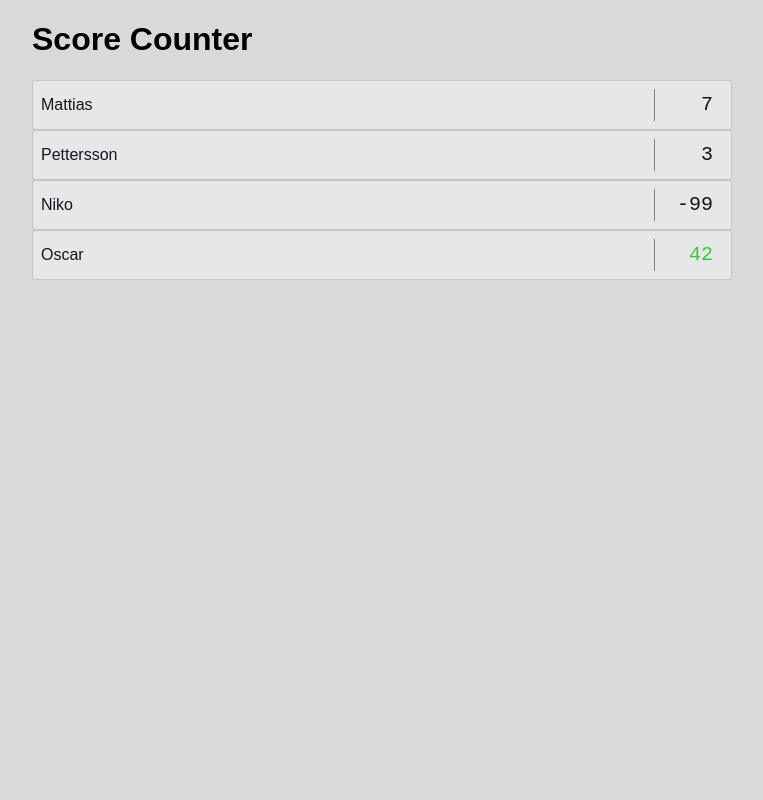
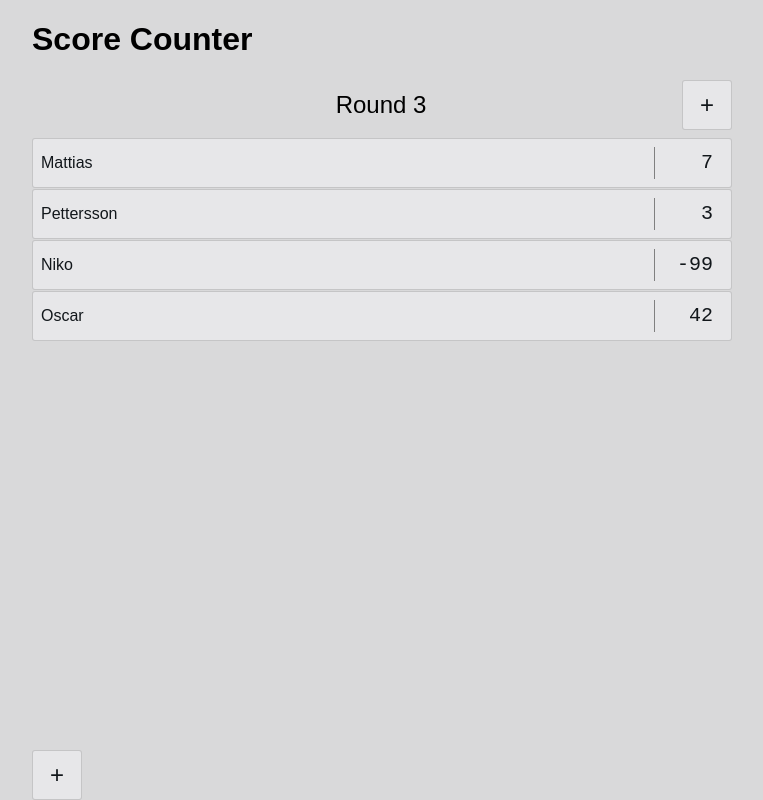
Before and after one commit to OscarMarcusson/score-counter, an Angular app in the folder score-counter-client/: page / in a window 1280 px wide. Shown: the whole page, without its empty margins (258-1021 px from the left). Built offline with nearby package versions, Linux system fonts and the light colour scheme.

Commit message:
WIP match window

```diff
--- a/score-counter-client/src/app/app.component.html
+++ b/score-counter-client/src/app/app.component.html
@@ -1,10 +1,7 @@
 <main class="main">
   <h1>Score Counter</h1>
   <div class="scores">
-    <app-score-row [name]="'Mattias'" [score]="7"/>
-    <app-score-row [name]="'Pettersson'" [score]="3"/>
-    <app-score-row [name]="'Niko'" [score]="-99"/>
-    <app-score-row [name]="'Oscar'" [score]="42" [highlight]="true"/>
+    <app-match [players]="players"></app-match>
   </div>
 </main>
 
--- a/score-counter-client/src/app/app.component.scss
+++ b/score-counter-client/src/app/app.component.scss
@@ -0,0 +1,8 @@
+:host,
+.main,
+.scores {
+  display: flex;
+  flex-direction: column;
+  flex-grow: 1;
+  flex-shrink: 1;
+}
--- a/score-counter-client/src/app/app.component.ts
+++ b/score-counter-client/src/app/app.component.ts
@@ -2,6 +2,7 @@ import { Component } from '@angular/core';
 import { RouterOutlet } from '@angular/router';
 import { ButtonComponent } from './button/button.component';
 import { ScoreRowComponent } from './score-row/score-row.component';
+import { MatchComponent, Player } from './match/match.component';
 
 @Component({
   selector: 'app-root',
@@ -10,10 +11,18 @@ import { ScoreRowComponent } from './score-row/score-row.component';
     RouterOutlet,
     ButtonComponent,
     ScoreRowComponent,
+    MatchComponent
   ],
   templateUrl: './app.component.html',
-  styleUrl: './app.component.scss'
+  styleUrl: './app.component.scss',
 })
 export class AppComponent {
   title = 'score-counter-client';
+
+  players: Player[] = [
+    { name: 'Mattias', score: 7 },
+    { name: 'Pettersson', score: 3 },
+    { name: 'Niko', score: -99 },
+    { name: 'Oscar', score: 42 },
+  ];
 }
--- a/score-counter-client/src/app/button/button.component.scss
+++ b/score-counter-client/src/app/button/button.component.scss
@@ -21,6 +21,20 @@
     width: 1px;
     height: 2em;
     margin: -0.5em 0.5em;
+  }
+
+  // Icon mode
+  &.icon {
+    width: 2em;
+    & > .label {
+        overflow: hidden;
+        text-align: center;
+        font-weight: 100;
+        font-size: 1.5em;
+    }
+    & > :not(.label) {
+        display: none;
+    }
   }
 
   // Hover & click overlay
--- a/score-counter-client/src/app/button/button.component.ts
+++ b/score-counter-client/src/app/button/button.component.ts
@@ -1,4 +1,4 @@
-import { ChangeDetectionStrategy, Component, Input } from '@angular/core';
+import { ChangeDetectionStrategy, Component, HostBinding, HostListener, Input } from '@angular/core';
 
 @Component({
   selector: 'app-button',
@@ -11,4 +11,6 @@ import { ChangeDetectionStrategy, Component, Input } from '@angular/core';
 export class ButtonComponent {
   @Input() text: string = '';
   @Input() separator: boolean = false;
+  @HostBinding('class.icon')
+  @Input() icon: boolean = false;
 }
--- /dev/null
+++ b/score-counter-client/src/app/match/match.component.html
@@ -0,0 +1,12 @@
+<div class="header">
+  <span class="round-number">Round 3</span>
+  <app-button [text]="'+'" [icon]="true" />
+</div>
+
+<div class="content">
+  @for (player of players; track $index) {
+  <app-score-row [name]="player.name" [score]="player.score" />
+  }
+</div>
+
+<app-button class="add-new" [text]="'+'" [icon]="true" />
--- /dev/null
+++ b/score-counter-client/src/app/match/match.component.scss
@@ -0,0 +1,36 @@
+:host {
+    display: flex;
+    flex-direction: column;
+    flex-grow: 1;
+    flex-shrink: 1;
+}
+
+.header {
+    display: flex;
+    flex-direction: row;
+    align-items: center;
+    position: relative;
+
+    & > .round-number {
+        padding-left: 2em;
+        flex-grow: 1;
+        text-align: center;
+        font-size: 1.5em;
+    }
+}
+
+.content {
+    padding-top: 0.5em;
+    overflow: auto;
+    display: flex;
+    flex-direction: column;
+    align-items: stretch;
+    gap: 1px;
+    flex-shrink: 1;
+    flex-grow: 1;
+    height: 0;
+}
+
+.add-new {
+    margin-top: 1px;
+}
```
Also changed, not shown: score-counter-client/src/app/match/match.component.ts (added, +21 -0 lines), 1 other file (tests, documents, lock files or other folders).
